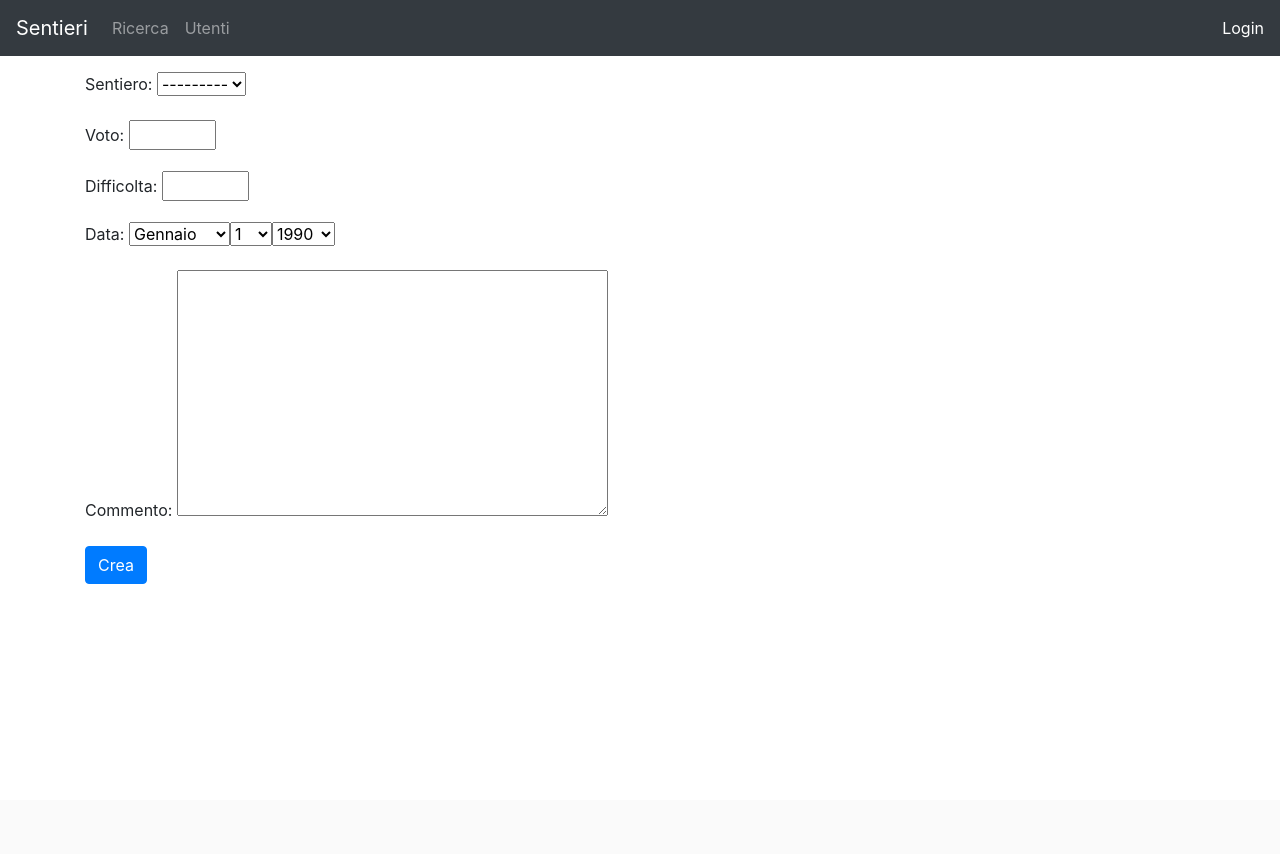
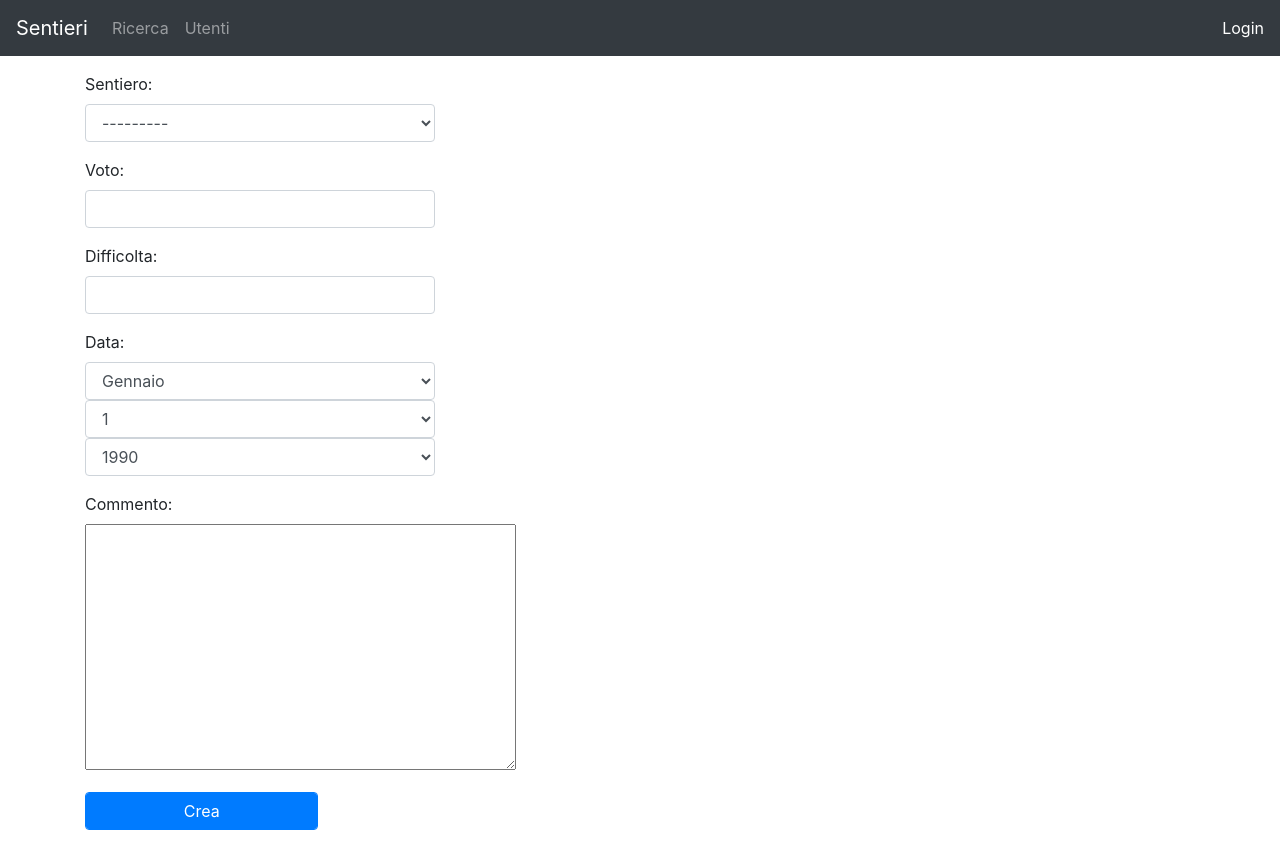
Before and after one commit to danielevezz/sentieri, a Django app: page /sentieri/esperienza/ in a window 1280 px wide. Before the commit the page ends 584 px from the top, so only its background shows below. Run offline with Django 3.2, Linux system fonts and the light colour scheme; data that the repository does not hold is empty; some libraries are stand-ins or nearby versions.

Commit message:
sistemato layout inserisci esperienza

```diff
--- a/sentieri/settings.py
+++ b/sentieri/settings.py
@@ -27,6 +27,7 @@ DEBUG = True
 
 ALLOWED_HOSTS = []
 
+EASY_MAPS_GOOGLE_KEY = 'AIzaSyAVgGs3qCV0tF2-6eOgGKOE0rk72_XckiQ'
 
 # Application definition
 
@@ -37,6 +38,7 @@ INSTALLED_APPS = [
     'django.contrib.messages',
     'django.contrib.staticfiles',
     'sentieriApp',
+    'easy_maps',
     'django.contrib.admin'
 ]
 
--- a/sentieriApp/templates/sentieriApp/inserisciEsperienza.html
+++ b/sentieriApp/templates/sentieriApp/inserisciEsperienza.html
@@ -1,27 +1,39 @@
 {% extends "sentieriApp/blocks/template.html" %}
 
 {% block body %}
-    {% if form.errors %}
-        {% for field in form %}
-            {% for error in field.errors %}
-                <div class="alert alert-danger">
-                    <strong>{{ error|escape }}</strong>
+        <body>
+<div class="row">
+    <div class="col-md-4">
+        <form action="{% url "inserisciEsperienza" %}" method="post">
+            {% csrf_token %}
+            {% for field in form %}
+                <div class="form-group">
+                    {{ field.label_tag }} {{ field }}
                 </div>
             {% endfor %}
-        {% endfor %}
-        {% for error in form.non_field_errors %}
-            <div class="alert alert-danger">
-                <strong>{{ error|escape }}</strong>
-            </div>
-        {% endfor %}
-    {% endif %}
+            <input type="submit" class="btn btn-primary col-md-8" value="Crea"/>
+        </form>
+    </div>
 
-    <form action="{% url "inserisciEsperienza" %}" method="post">
+</div>
 
-        {% csrf_token %}
-        <div class="form-group">
-            {{ form.as_p }}
-        </div>
-            <input type="submit" class="btn btn-primary" value="Crea"/>
-    </form>
+<div class="mb-4"></div>
+
+    <!--div class="alert-warning">
+        {{ errors }}
+    </div>
+    <div class="mb-4"></div-->
+
+    <script>
+        tags = document.getElementsByTagName("input")
+        for (i = 0; i< tags.length; i++) {
+            if (tags[i].type != "checkbox")
+                tags[i].classList.add("form-control")
+        }
+
+        tags = document.getElementsByTagName("select")
+        for (i = 0; i< tags.length; i++) {
+                tags[i].classList.add("form-control")
+        }
+    </script>
 {% endblock %}
--- a/sentieriApp/templates/sentieriApp/puntoGeografico.html
+++ b/sentieriApp/templates/sentieriApp/puntoGeografico.html
@@ -1,4 +1,5 @@
 {% extends "sentieriApp/blocks/template.html" %}
+{% load easy_maps_tags %}
 
 {% block body %}
     <h1>{{ punto.nome }}</h1>
@@ -6,6 +7,9 @@
     <span>{{ punto.longitudine }}</span>
     <p>{{ punto.descrizione }}</p>
     <br>
+
+    {% load easy_maps_tags %}
+    {% easy_map "Russia, Ekaterinburg, Mira 32"  300 400 using "easy_maps/map.html" %}
     <br>
     <hr>
     {% if sentieri %}
@@ -21,4 +25,6 @@
         {% endfor %}
         </ul>
     {% endif %}
+
+
 {% endblock %}
```
